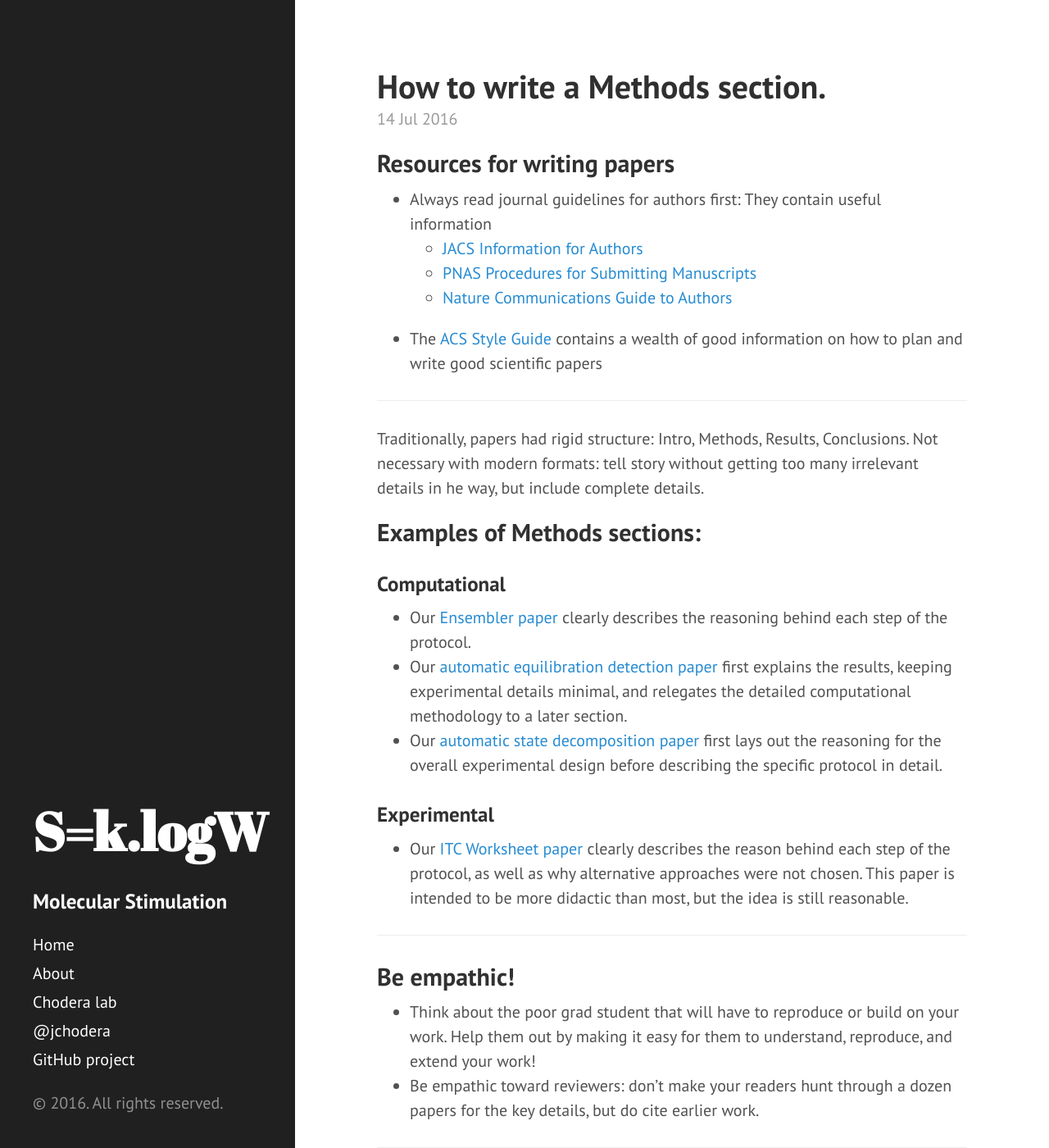
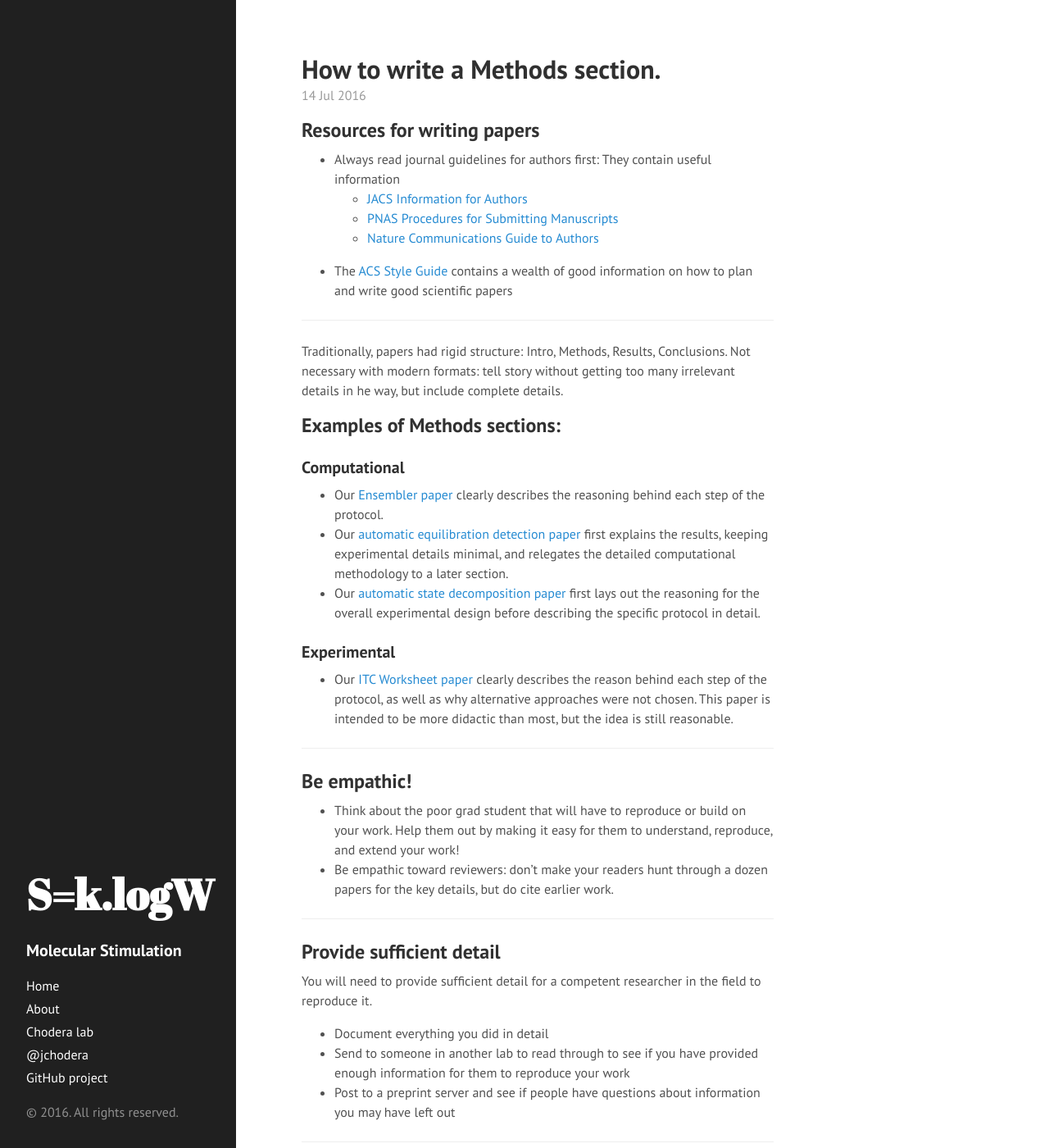
Before and after one commit to choderalab/klogw, a Jekyll site: the page built from index.html, in a window 1280 px wide and 1400 px high. Shown: the whole window at 82% size. Built offline with Jekyll 4.4.1, drawn with Linux system fonts in a browser that asks for light colours; formulas are drawn with MathJax 3; the list of posts is cut into pages by our own code.

Commit message:
Reduce font sizes

```diff
--- a/public/css/hyde.css
+++ b/public/css/hyde.css
@@ -36,12 +36,14 @@ html {
 }
 @media (min-width: 48em) {
   html {
-    font-size: 16px;
+    /* font-size: 16px; */
+    font-size: 12px;
   }
 }
 @media (min-width: 58em) {
   html {
-    font-size: 20px;
+    /* font-size: 20px; */
+    font-size: 16px;
   }
 }
 
```
Also changed, not shown: index.html (line endings or trailing spaces).
